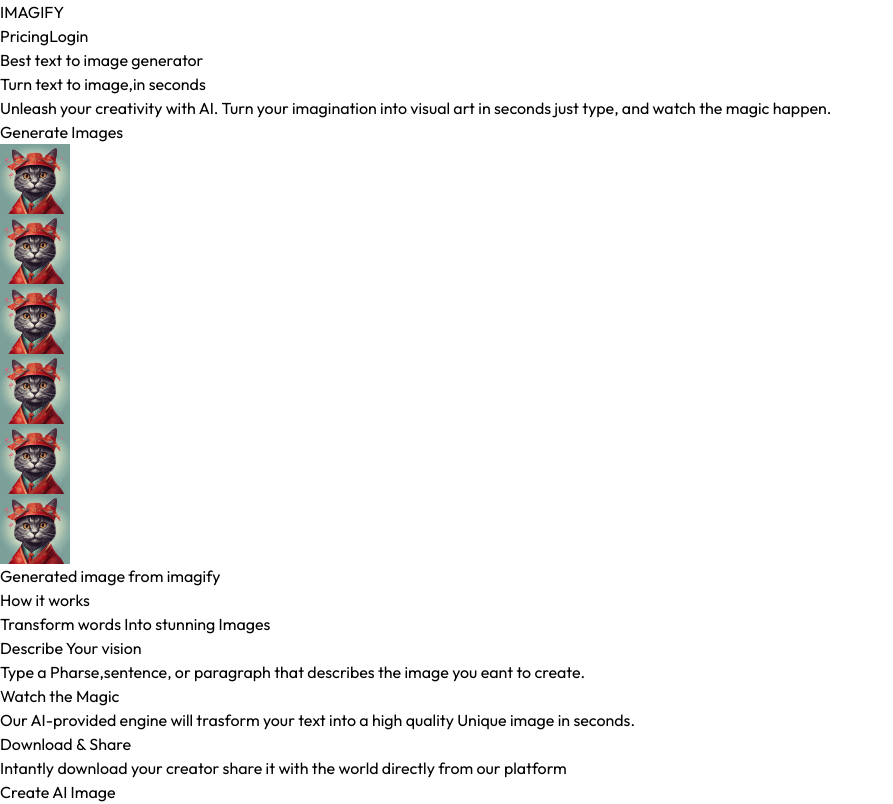
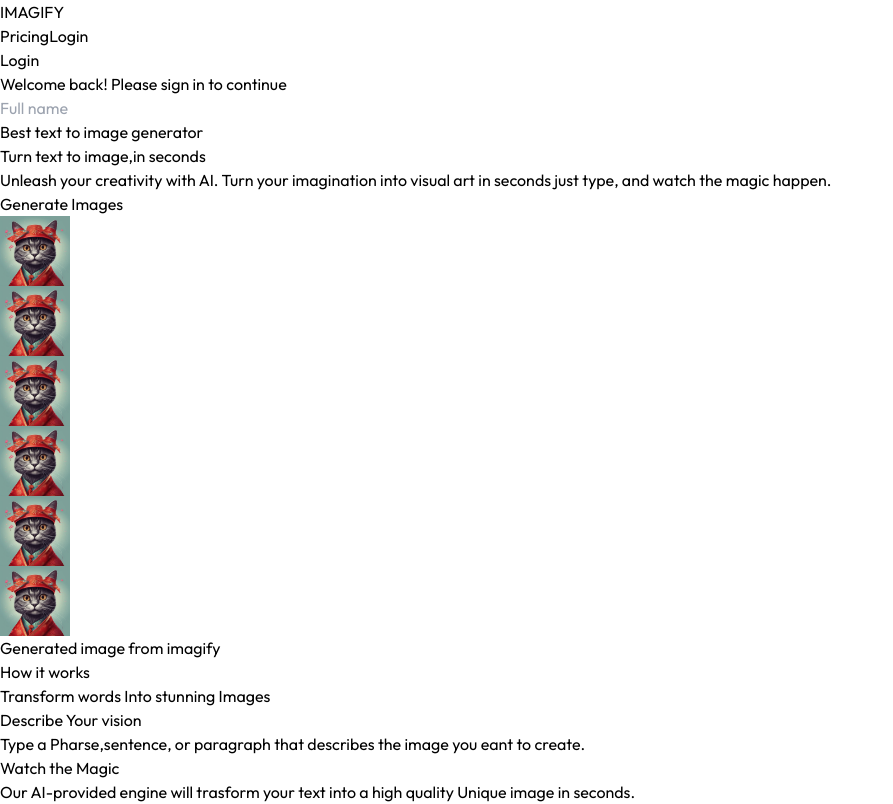
Before and after one commit to gokul8943/Imagify, a React (Vite) app in the folder frontend/: page / in a window 1280 px wide. Shown: the top 804 px of the page, without its empty margins (0-893 px from the left). Built offline with nearby package versions, Linux system fonts and the light colour scheme; no server answers.

Commit message:
new chnages

```diff
--- a/frontend/src/App.jsx
+++ b/frontend/src/App.jsx
@@ -5,16 +5,17 @@
 import BuyCredits from './pages/BuyCredits'
 import Navbar from './components/Navbar'
 import Footer from './components/Footer'
-import Login from './pages/Login'
+import Login from './components/Login'
 import SignUp from './pages/SignUp'
 
 const App = () => {
   return (
     <div className='px-4 sm:PX-10 md:px-14 lg:px-28 min-h-screen bg-gradient-to-b from-teal-50 to-orange-50'>
       <Navbar />
+      <Login />
       <Routes>
         <Route path='/register' element={<SignUp />} />
-        <Route path='/login' element={<Login />} />
+        <Route path='/fsa;k' element={<Login />} />
         <Route path='/' element={<Home />} />
         <Route path='/result' element={<Result />} />
         <Route path='/buy' element={<BuyCredits />} />
--- /dev/null
+++ b/frontend/src/components/Login.jsx
@@ -0,0 +1,17 @@
+import React from 'react'
+
+const Login = () => {
+  return (
+    <div className='absolute top-0 left-0 right-0 bottom-0 z-10 backdrop-blur-sm bg-black/30 flex justify-center items-center'>
+       <form >
+        <h1>Login</h1>
+        <p>Welcome back! Please sign in to continue</p>
+        <div>
+            <input type='text' placeholder='Full name' required/>
+        </div>
+       </form>
+    </div>
+  )
+}
+
+export default Login
```
